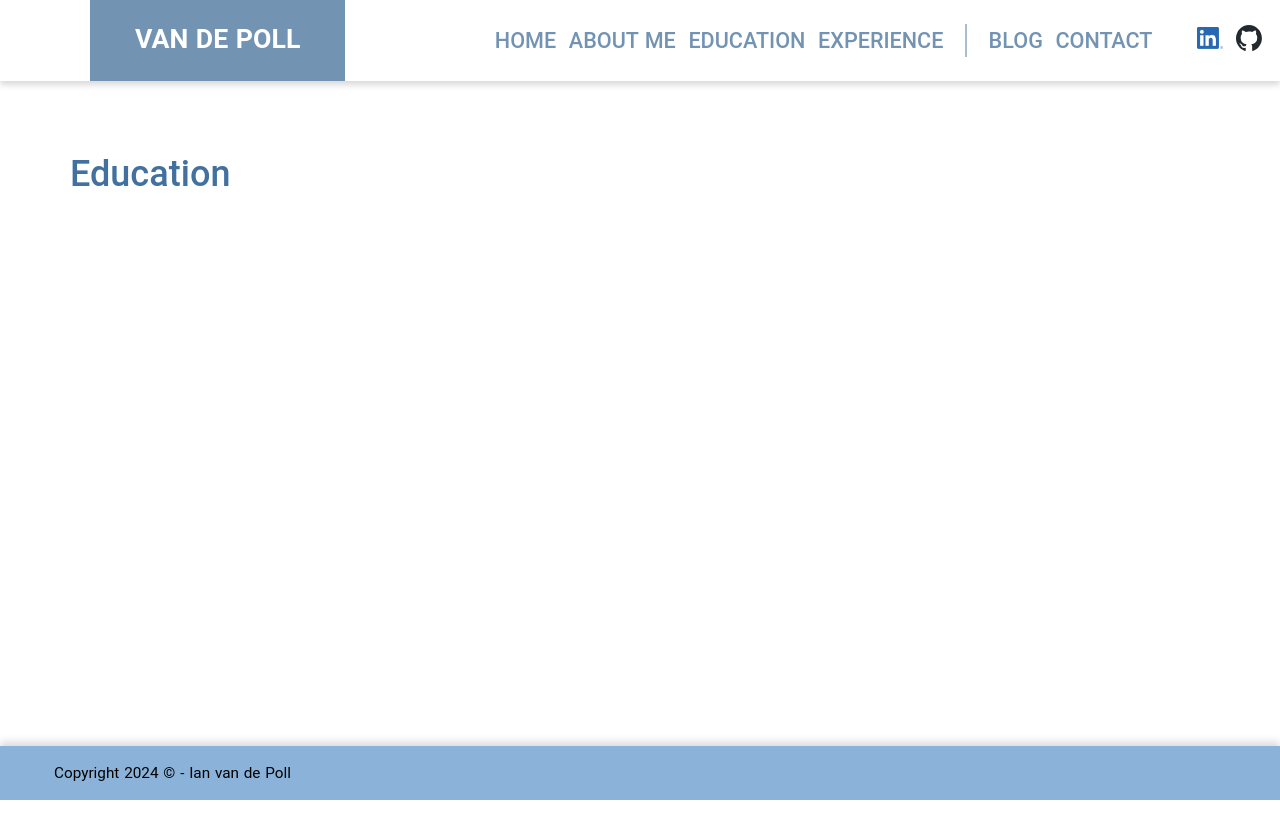
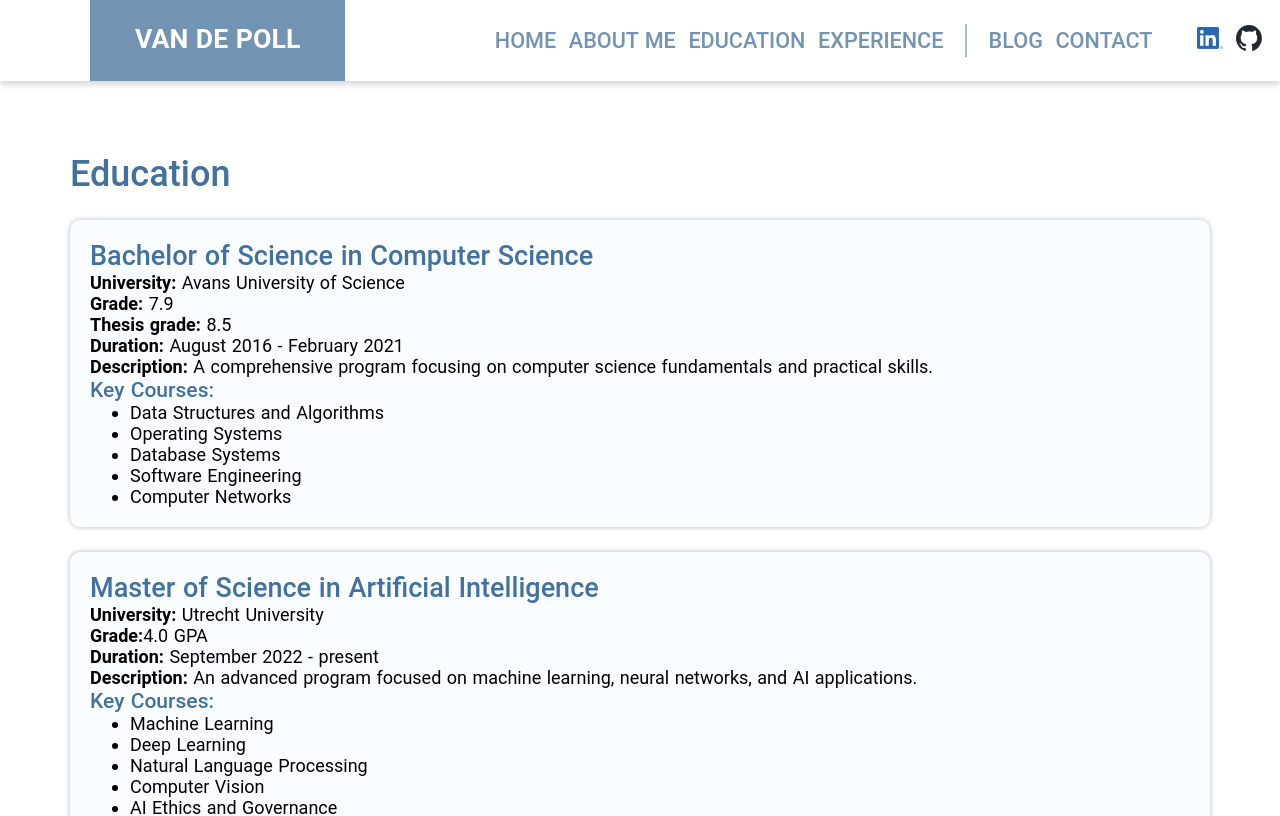
Before and after one commit to tragamota/ianvandepoll.nl, a Nuxt app: page /education in a window 1280 px wide. Shown: the top 816 px of the page. Built offline with nearby package versions, Linux system fonts and the light colour scheme; a web font is replaced by a local one.

Commit message:
Update page contents

```diff
--- a/pages/about.vue
+++ b/pages/about.vue
@@ -26,11 +26,11 @@
 
       <h2>Academic Background</h2>
       <p>
-        I hold a Bachelor’s degree from Avans University of Applied Sciences,
-        which provided me with a solid foundation in software development.
-        Currently, I am pursuing a Master’s in Artificial Intelligence at
-        Utrecht University, with a focus on Autonomous Systems and Decision
-        Making using (Deep) Reinforcement Learning.
+        I hold a Bachelor’s degree in Computer Science from Avans University of
+        Applied Sciences, which provided me with a solid foundation in software
+        development. Currently, I am pursuing a Master’s in Artificial
+        Intelligence at Utrecht University, with a focus on Autonomous Systems
+        and Decision Making using (Deep) Reinforcement Learning.
       </p>
 
       <h2>Professional Experience</h2>
@@ -101,9 +101,16 @@
   </div>
 </template>
 
+<script setup lang="ts">
+useHead({
+  title: "Ian van de Poll - About me",
+  meta: [{ name: "description", content: "Information about me." }],
+});
+</script>
+
 <style lang="scss">
 .about > p {
-  margin-bottom: 2rem;
+  margin-bottom: 1.5rem;
 }
 
 .about > ul {
@@ -111,8 +118,4 @@
 
   margin-bottom: 1rem;
 }
-
-.about > li {
-
-}
 </style>
--- a/pages/blog.vue
+++ b/pages/blog.vue
@@ -3,3 +3,10 @@
     <h1>Blog</h1>
   </div>
 </template>
+
+<script setup lang="ts">
+useHead({
+  title: "Ian van de Poll - Blog",
+  meta: [{ name: "description", content: "List of blog post about technical stuff" }],
+});
+</script>
--- a/pages/contact.vue
+++ b/pages/contact.vue
@@ -5,7 +5,12 @@
     <form class="form" @submit.prevent="submitForm">
       <div class="form-fields">
         <label class="form-label" for="name">Name</label>
-      <input v-model="contactInformation.name" class="form-input" id="name" placeholder="Name" />
+        <input
+          v-model="contactInformation.name"
+          class="form-input"
+          id="name"
+          placeholder="Name"
+        />
       </div>
 
       <div class="form-fields">
@@ -44,6 +49,11 @@
 </template>
 
 <script setup lang="ts">
+useHead({
+  title: "Ian van de Poll - Contact",
+  meta: [{ name: "description", content: "Contact page." }],
+});
+
 const contactInformation = reactive({
   name: "",
   emailAddress: "",
@@ -55,7 +65,6 @@ const submitForm = async () => {};
 </script>
 
 <style scoped>
-
 .form {
   display: block;
   margin: 2rem 0 0 0;
--- a/pages/education.vue
+++ b/pages/education.vue
@@ -1,5 +1,66 @@
 <template>
-    <div class="content-container">
-        <h1>Education</h1>
+  <div class="content-container">
+    <h1>Education</h1>
+
+    <div class="education-header">
+      <h2>Bachelor of Science in Computer Science</h2>
+      <p><strong>University:</strong> Avans University of Science</p>
+      <p><strong>Grade:</strong> 7.9</p>
+      <p><strong>Thesis grade:</strong> 8.5</p>
+      <p><strong>Duration:</strong> August 2016 - February 2021</p>
+      <p>
+        <strong>Description:</strong> A comprehensive program focusing on
+        computer science fundamentals and practical skills.
+      </p>
+      <div class="courses">
+        <h3>Key Courses:</h3>
+        <ul>
+          <li>Data Structures and Algorithms</li>
+          <li>Operating Systems</li>
+          <li>Database Systems</li>
+          <li>Software Engineering</li>
+          <li>Computer Networks</li>
+        </ul>
+      </div>
     </div>
+
+    <div class="education-header">
+      <h2>Master of Science in Artificial Intelligence</h2>
+      <p><strong>University:</strong> Utrecht University</p>
+      <p><strong>Grade:</strong>4.0 GPA</p>
+      <p><strong>Duration:</strong> September 2022 - present</p>
+      <p>
+        <strong>Description:</strong> An advanced program focused on machine
+        learning, neural networks, and AI applications.
+      </p>
+      <div class="courses">
+        <h3>Key Courses:</h3>
+        <ul>
+          <li>Machine Learning</li>
+          <li>Deep Learning</li>
+          <li>Natural Language Processing</li>
+          <li>Computer Vision</li>
+          <li>AI Ethics and Governance</li>
+        </ul>
+      </div>
+    </div>
+  </div>
 </template>
+
+<script setup lang="ts">
+useHead({
+  title: "Ian van de Poll - Education",
+  meta: [{ name: "description", content: "Education" }],
+});
+</script>
+
+<style lang="scss">
+.education-header {
+  background-color: #fafdff;
+  padding: 20px;
+  margin-top: 25px;
+  margin-bottom: 20px;
+  border-radius: 10px;
+  box-shadow: 0 0 5px rgba(0, 0, 0, 0.3);
+}
+</style>
--- a/pages/experience.vue
+++ b/pages/experience.vue
@@ -3,3 +3,10 @@
         <h1>Experience</h1>
     </div>
 </template>
+
+<script setup lang="ts">
+useHead({
+  title: "Ian van de Poll - Experience",
+  meta: [{ name: "description", content: "Education" }],
+});
+</script>
--- a/pages/index.vue
+++ b/pages/index.vue
@@ -16,6 +16,13 @@
     </div>
   </div>
 </template>
+
+<script setup lang="ts">
+useHead({
+  title: "Ian van de Poll",
+  meta: [{ name: "description", content: "Home page of Ian van de Poll" }],
+});
+</script>
 
 <style scoped lang="scss">
 .portrait {
```
Lines whose indentation alone changed are shown as unchanged.
